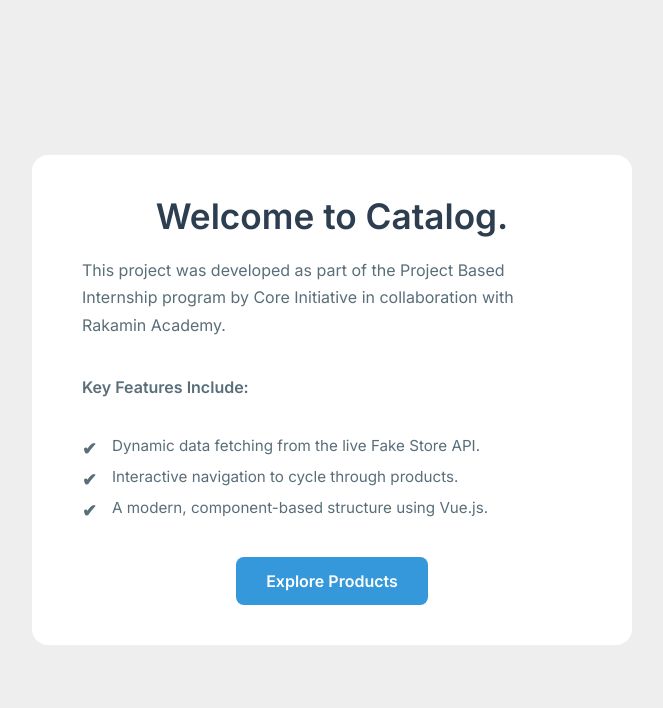
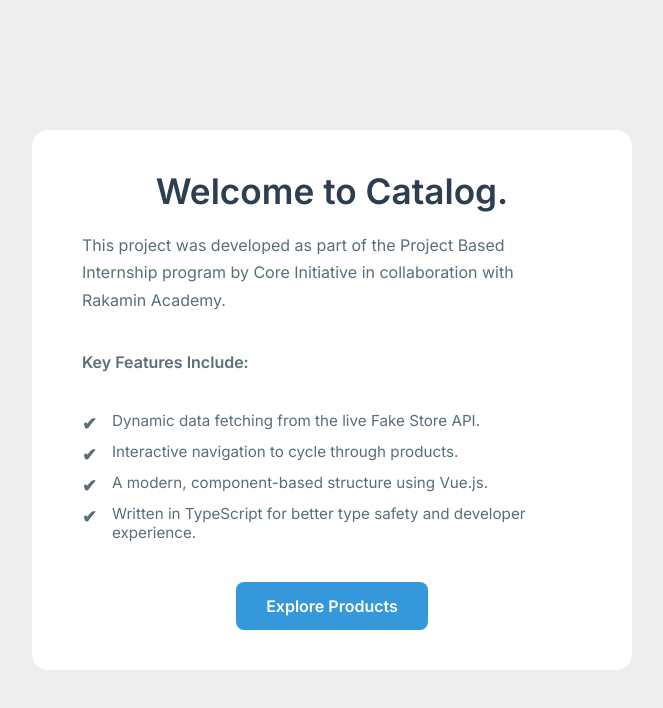
Before and after one commit to fathurrahman20/ecommerce-catalog, a Vue app: page / in a window 1280 px wide. Shown: the top 708 px of the page, without its empty margins (308-971 px from the left). Built offline with nearby package versions, Linux system fonts and the light colour scheme.

Commit message:
fix: correct class name and add TypeScript info to feature list

```diff
--- a/src/components/ProductDisplay.vue
+++ b/src/components/ProductDisplay.vue
@@ -90,7 +90,7 @@
     <div v-if="!isLoading && isProductAllowed()" class="product-container">
       <img :src="products.image" :alt="products.title" />
       <div class="product-detail">
-        <h2 :class="isMenProduct() ? 'man-title' : 'woman-title'">
+        <h2 :class="isMenProduct() ? 'man-title' : 'women-title'">
           {{ products.title }}
         </h2>
         <div class="product-category-rating">
--- a/src/components/Welcome.vue
+++ b/src/components/Welcome.vue
@@ -17,6 +17,9 @@
         <li>Dynamic data fetching from the live Fake Store API.</li>
         <li>Interactive navigation to cycle through products.</li>
         <li>A modern, component-based structure using Vue.js.</li>
+        <li>
+          Written in TypeScript for better type safety and developer experience.
+        </li>
       </ul>
 
       <div class="button-wrapper">
```
